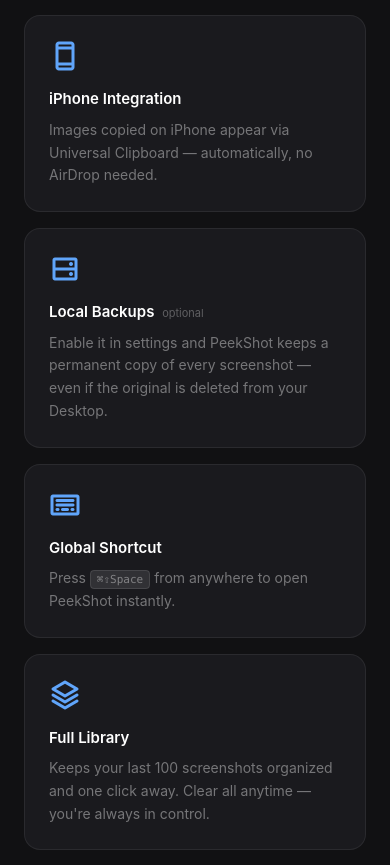
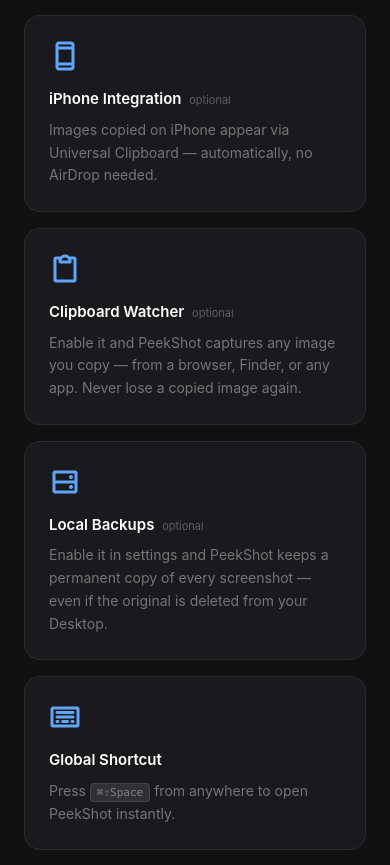
Before and after one commit to luiizHenCode/getpeekshot, a plain HTML site: page index.html in a window 390 px wide. Shown: the part 3960-4825 px from the top of the page. Drawn offline with nearby package versions, Linux system fonts and the light colour scheme.

Commit message:
feat: mark iPhone integration as optional, add Clipboard Watcher feature

```diff
--- a/index.html
+++ b/index.html
@@ -544,10 +544,29 @@
             </div>
             <h3 class="font-semibold text-[15px] text-white mb-2">
               iPhone Integration
+              <span class="text-[11px] font-normal text-white/30 ml-1"
+                >optional</span
+              >
             </h3>
             <p class="text-[14px] text-white/40 leading-relaxed">
               Images copied on iPhone appear via Universal Clipboard —
               automatically, no AirDrop needed.
+            </p>
+          </div>
+
+          <div class="card rounded-2xl p-6 feature-card">
+            <div class="feature-icon">
+              <i class="ph-bold ph-clipboard"></i>
+            </div>
+            <h3 class="font-semibold text-[15px] text-white mb-2">
+              Clipboard Watcher
+              <span class="text-[11px] font-normal text-white/30 ml-1"
+                >optional</span
+              >
+            </h3>
+            <p class="text-[14px] text-white/40 leading-relaxed">
+              Enable it and PeekShot captures any image you copy — from a
+              browser, Finder, or any app. Never lose a copied image again.
             </p>
           </div>
 
```
